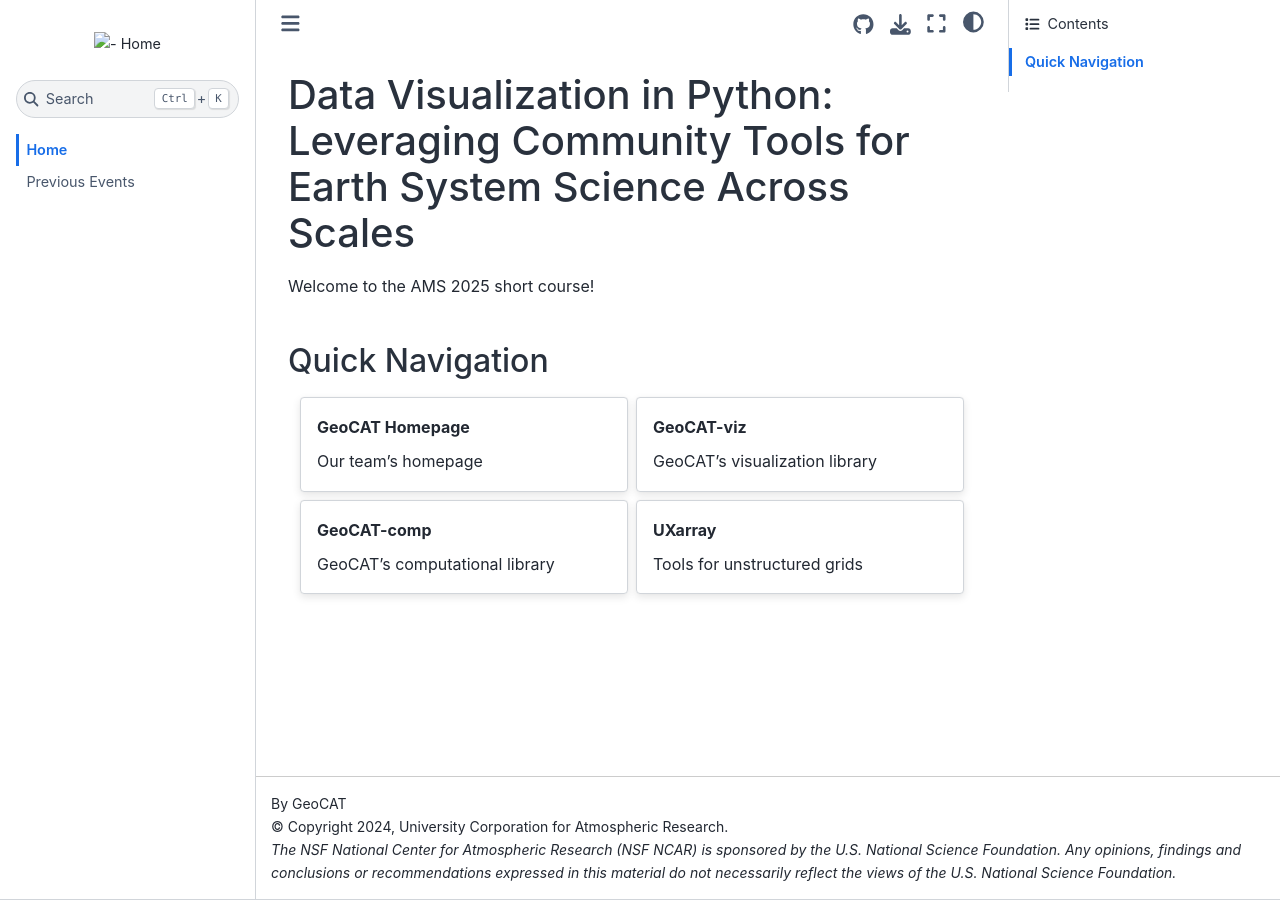
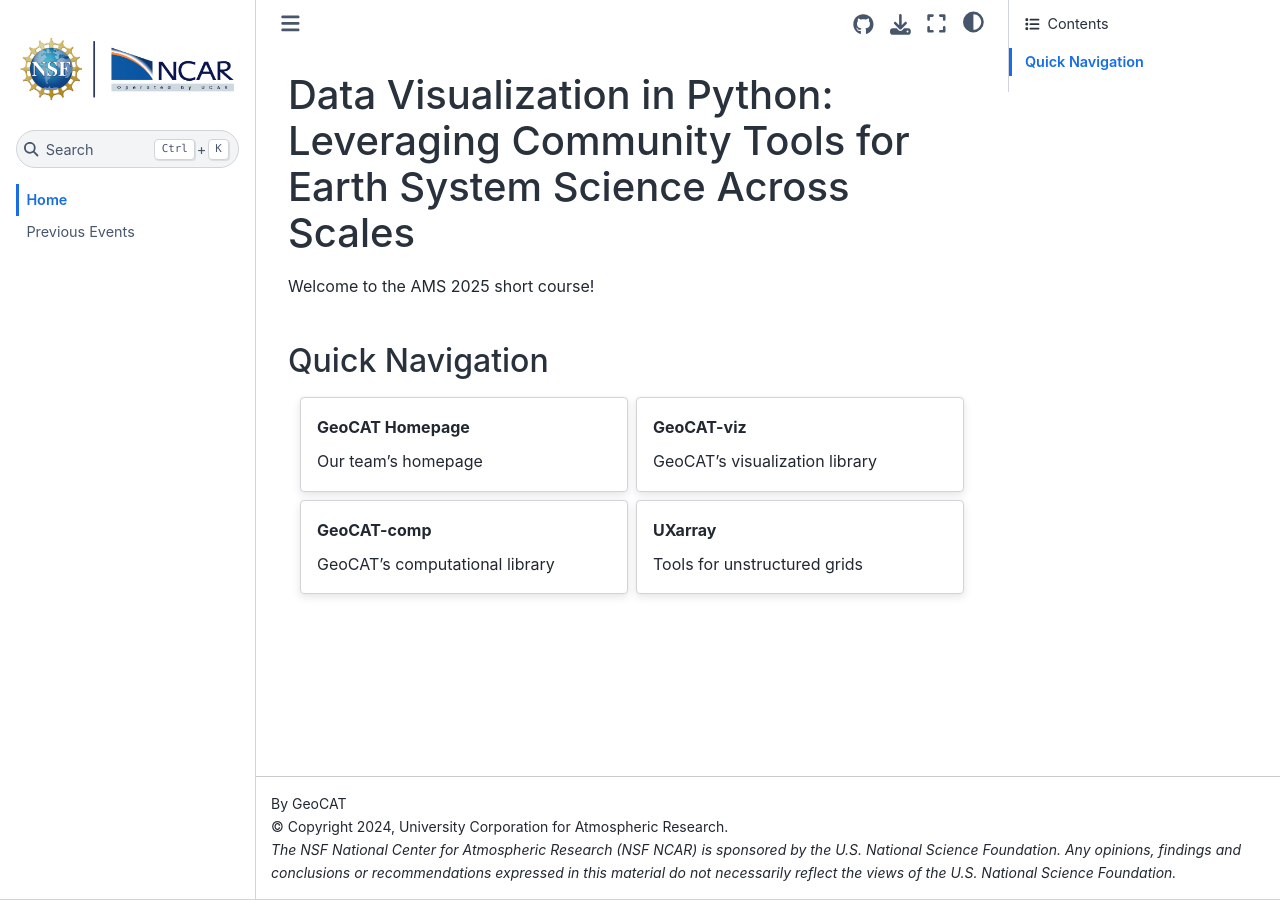
Before and after one commit to NCAR/geocat-tutorials, a Sphinx documentation site: the page built from docs/index.rst, in a window 1280 px wide. Built offline with Sphinx 7.4.7 and the Sphinx Book theme 1.1.4, drawn with Linux system fonts in a browser that asks for light colours.

Commit message:
forgot about that

```diff
--- a/docs/conf.py
+++ b/docs/conf.py
@@ -10,9 +10,6 @@
 import os
 import datetime
 from sphinx.application import Sphinx
-
-sys.path.insert(0,
-                os.path.abspath('../'))  # Source code dir relative to this file
 
 # print path
 print(sys.path)
@@ -67,14 +64,14 @@
     "navbar_footer_text":
         "",
     "logo": {
-        "image_light": "./notebooks/images/logos/NSF_NCAR_light.png",
-        "image_dark": "./notebooks/images/logos/NSF_NCAR_dark.png",
+        "image_light": "NSF_NCAR_light.png",
+        "image_dark": "NSF_NCAR_dark.png",
     },
     "extra_footer":
         "<em>The NSF National Center for Atmospheric Research (NSF NCAR) is sponsored by the U.S. National Science Foundation. Any opinions, findings and conclusions or recommendations expressed in this material do not necessarily reflect the views of the U.S. National Science Foundation.</em>",
 }
 
-html_favicon = "../notebooks/images/logos/GeoCAT_square.svg"
+html_favicon = "GeoCAT_square.svg"
 
 # turn off notebook execution
 # set to "auto" for default behavior
@@ -86,12 +83,6 @@
 html_static_path = ['_static']
 html_css_files = ["style.css"]
 
-# pull in the notebooks and images from the source directory
-if os.path.exists("./notebooks/"):
-    os.system("rm -rf ./notebooks/")
-os.system("mkdir ./notebooks/")
-os.system("cp -r ../notebooks/* ./notebooks/")
-
 # Allow for changes to be made to the css in the theme_overrides file
 def setup(app):
     app.add_css_file('theme_overrides.css')
```
Also changed, not shown: docs/_static/GeoCAT_square.svg (added), docs/_static/NSF_NCAR_dark.png (added), docs/_static/NSF_NCAR_light.png (added).
